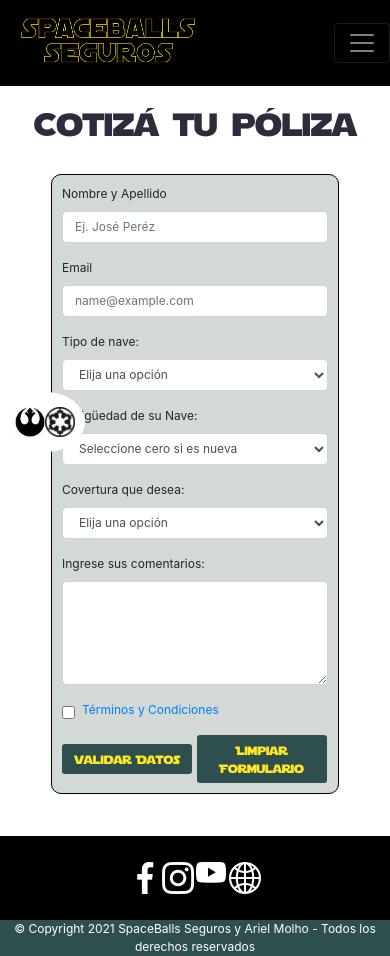
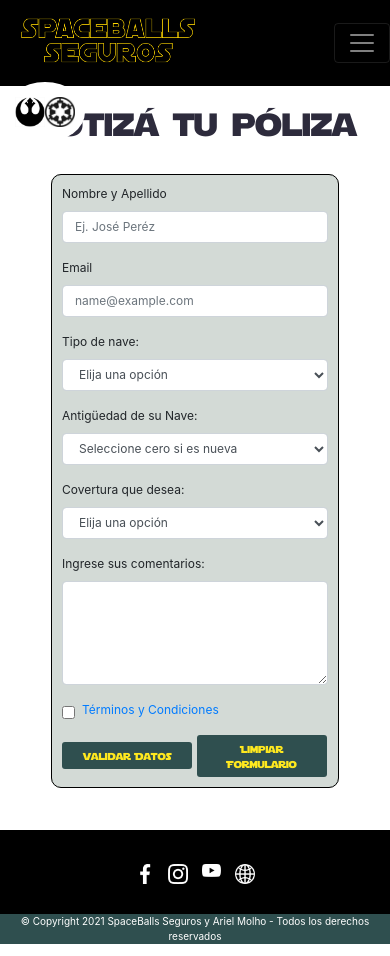
Before and after one commit to ArielMolho/Spaceballs-Seguros, a plain HTML site: page html/cotizador.html in a window 390 px wide. Drawn offline with nearby package versions, Linux system fonts and the light colour scheme.

Commit message:
responsive fixes & first try of ajax

```diff
--- a/css/style.css
+++ b/css/style.css
@@ -220,14 +220,32 @@
         font-size: 14px;
     }
     /* FORM */
-    .form-control, .form-group, button[type=submit], button[type=reset]{
+    .darkMode {
+        position: fixed;
+        top: 10%;
+        -webkit-transform: translateY(-10%);
+        -ms-transform: translateY(-10%);
+        transform: translateY(-10%);
+    }
+    .form-control, .form-group{
         font-size: 12px;
+    }
+    button[type=submit], button[type=reset]{
+        font-size: 10px;
     }
     fieldset{
         margin: 0 10% 10px 10%;
     }
     .modal-title{
         font-size: 20px;
+    }
+    /* FOOTER */
+    .socialIcon{
+        height: 20px;
+        width: 20px;
+    }
+    .copyright {
+        font-size: 10px;
     }
 }
 
--- a/html/cotizador.html
+++ b/html/cotizador.html
@@ -129,10 +129,10 @@
             <div class="footer-redes">
                 <div class="col-lg-3 col-md-3 col-sm-4 col-5 mx-auto">
                     <div class="redes">
-                        <a href="https://www.facebook.com/starwarsla/?brand_redir=169299103121699" target="_blank"><img src="../media/redes/facebook.png" alt="Facebook"></a>
-                        <a href="https://www.instagram.com/starwars/" target="_blank"><img src="../media/redes/instagram.png" alt="Instagram"></a>
-                        <a href="https://www.youtube.com/user/starwars" target="_blank"><img src="../media/redes/youtube.png" alt="YouTube"></a>
-                        <a href="https://www.starwars.com/" target="_blank"><img src="../media/redes/globe.png" alt="Web"></a>
+                        <a href="https://www.facebook.com/starwarsla/?brand_redir=169299103121699" target="_blank"><img class="socialIcon" src="../media/redes/facebook.png" alt="Facebook"></a>
+                        <a href="https://www.instagram.com/starwars/" target="_blank"><img class="socialIcon" src="../media/redes/instagram.png" alt="Instagram"></a>
+                        <a href="https://www.youtube.com/user/starwars" target="_blank"><img class="socialIcon" src="../media/redes/youtube.png" alt="YouTube"></a>
+                        <a href="https://www.starwars.com/" target="_blank"><img class="socialIcon" src="../media/redes/globe.png" alt="Web"></a>
                         <!--<p class="text-black-50">>Icons made by <a href="https://www.flaticon.com/authors/freepik" title="Freepik">Freepik</a> from <a href="https://www.flaticon.com/" title="Flaticon"> www.flaticon.com</a></p>-->
                     </div>
                 </div>
```
Also changed, not shown: html/nosotros.html (+4 -5 lines), html/terms.html (+4 -5 lines), index.html (+7 -6 lines), scripts/ajax.js (added, +10 -0 lines).
